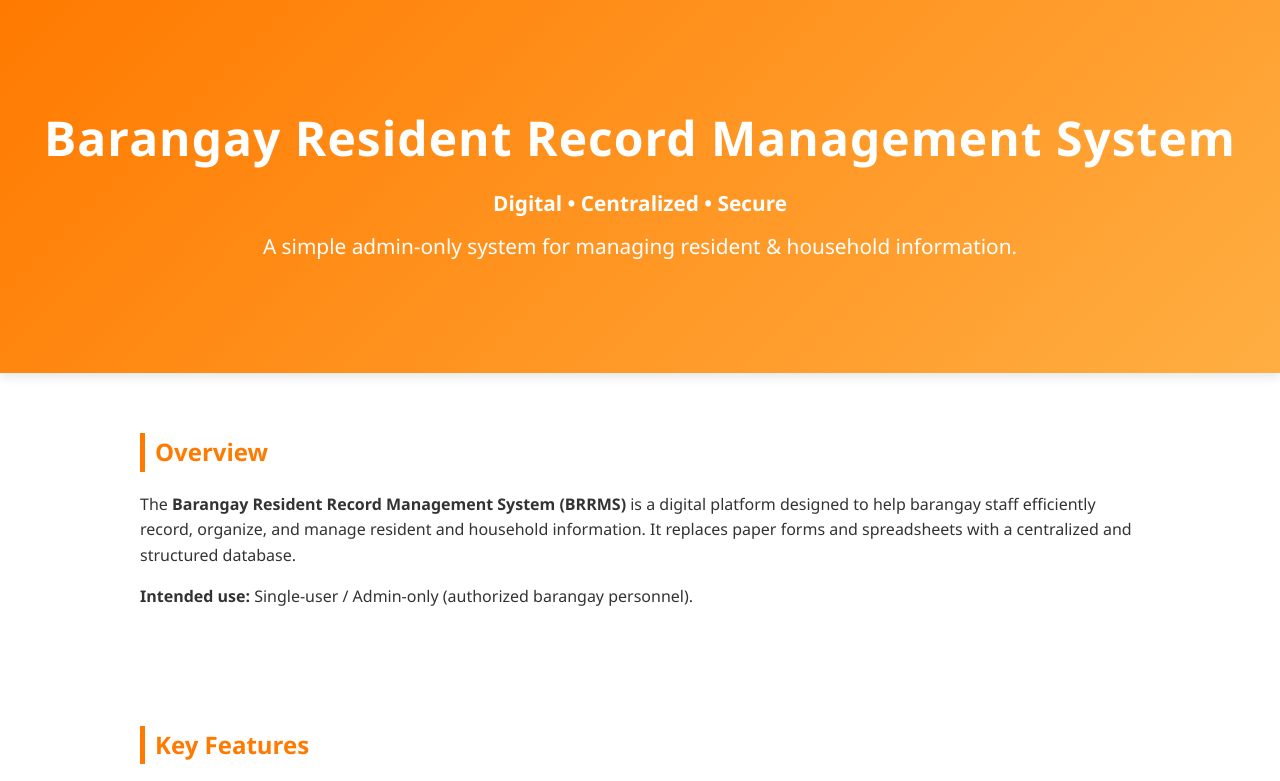
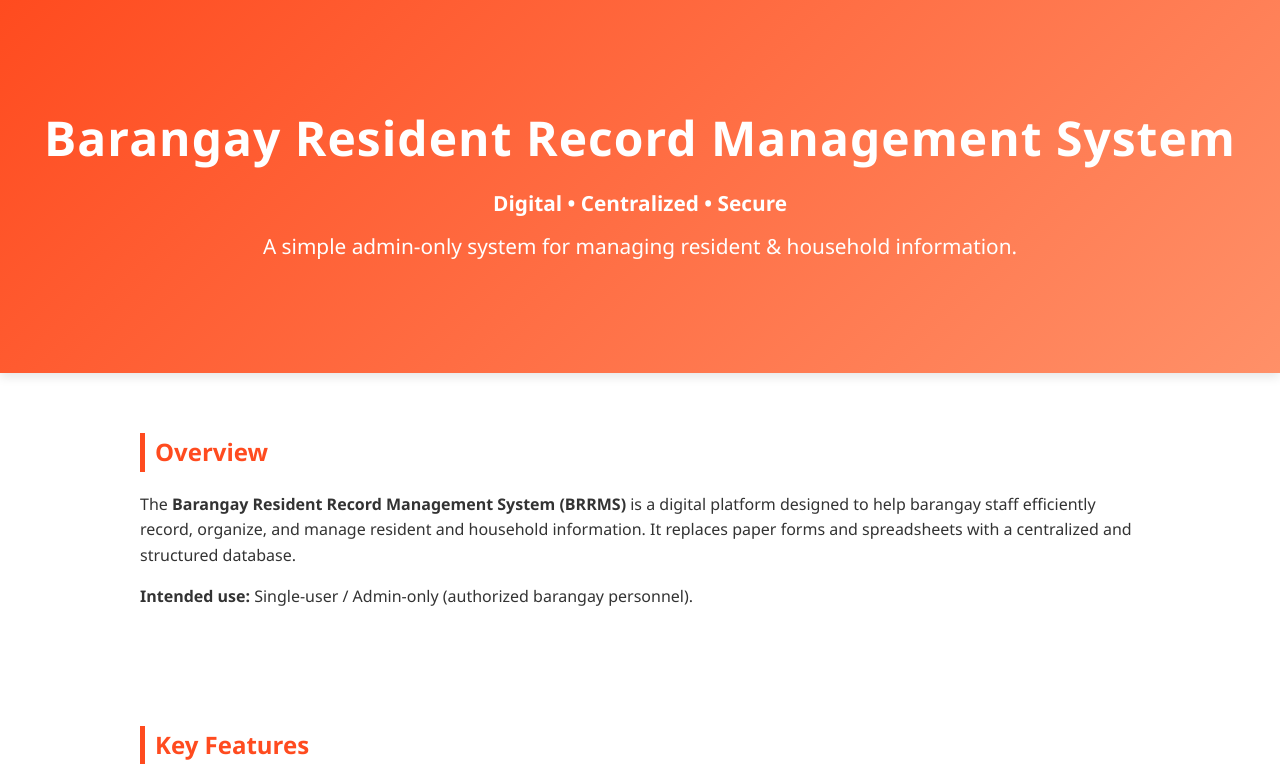
Before and after one commit to yasminekatebolivar-rgb/Resident-Record-Management-System, a plain HTML site: page index.html in a window 1280 px wide. Shown: the top 781 px of the page. Drawn offline with Linux system fonts and the light colour scheme.

Commit message:
Update index.html

```diff
--- a/index.html
+++ b/index.html
@@ -13,9 +13,8 @@
       line-height: 1.6;
     }
 
-    /* Clean gradient banner header */
     header {
-      background: linear-gradient(135deg, #ff7a00, #ffae42);
+      background: linear-gradient(135deg, #ff4b1f, #ff9068);
       color: white;
       padding: 100px 20px;
       text-align: center;
@@ -41,8 +40,8 @@
     }
 
     h2 {
-      color: #ff7a00;
-      border-left: 5px solid #ff7a00;
+      color: #ff4b1f;
+      border-left: 5px solid #ff4b1f;
       padding-left: 10px;
     }
 
@@ -74,7 +73,7 @@
     }
 
     .orange {
-      color: #ff7a00;
+      color: #ff4b1f;
     }
   </style>
 </head>
```
